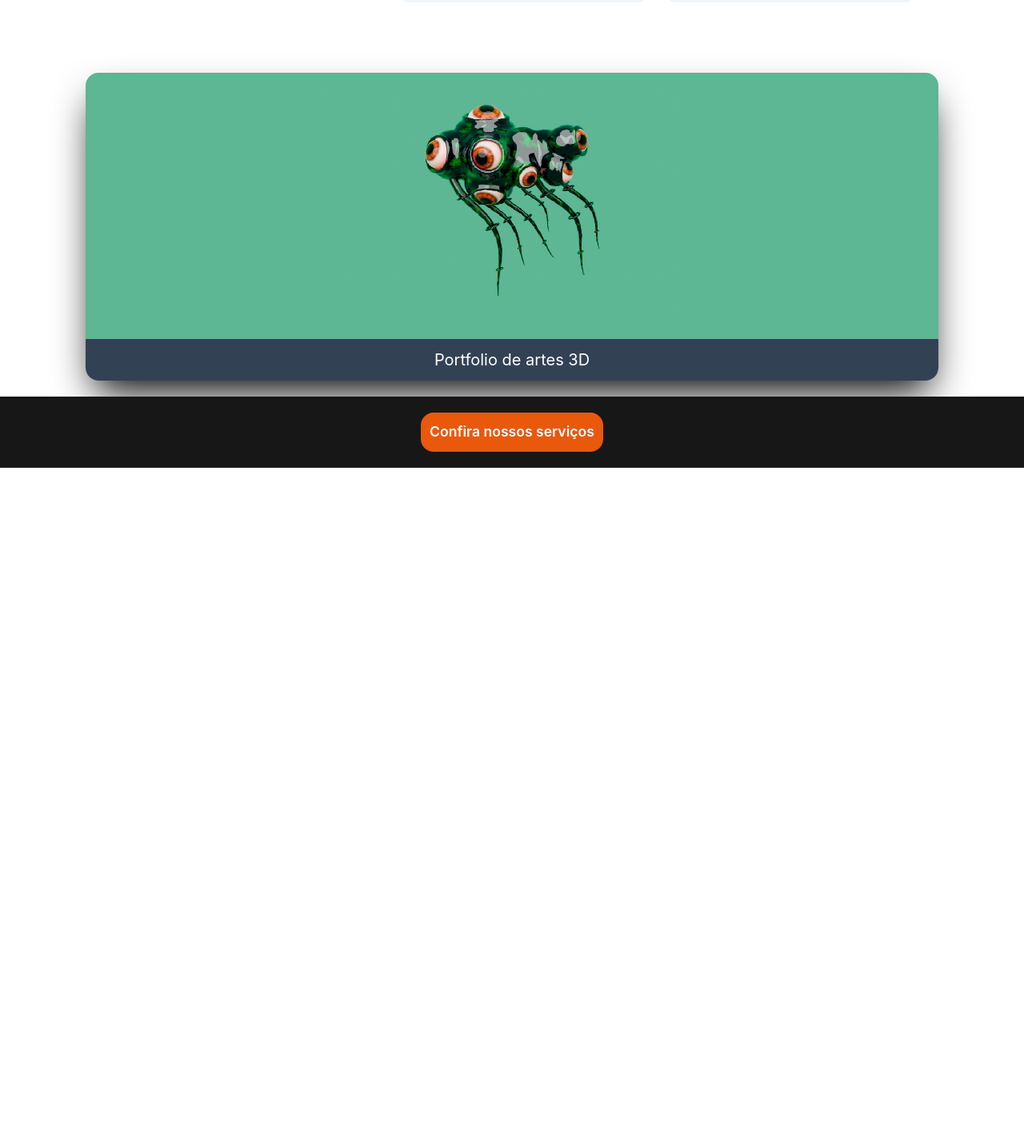
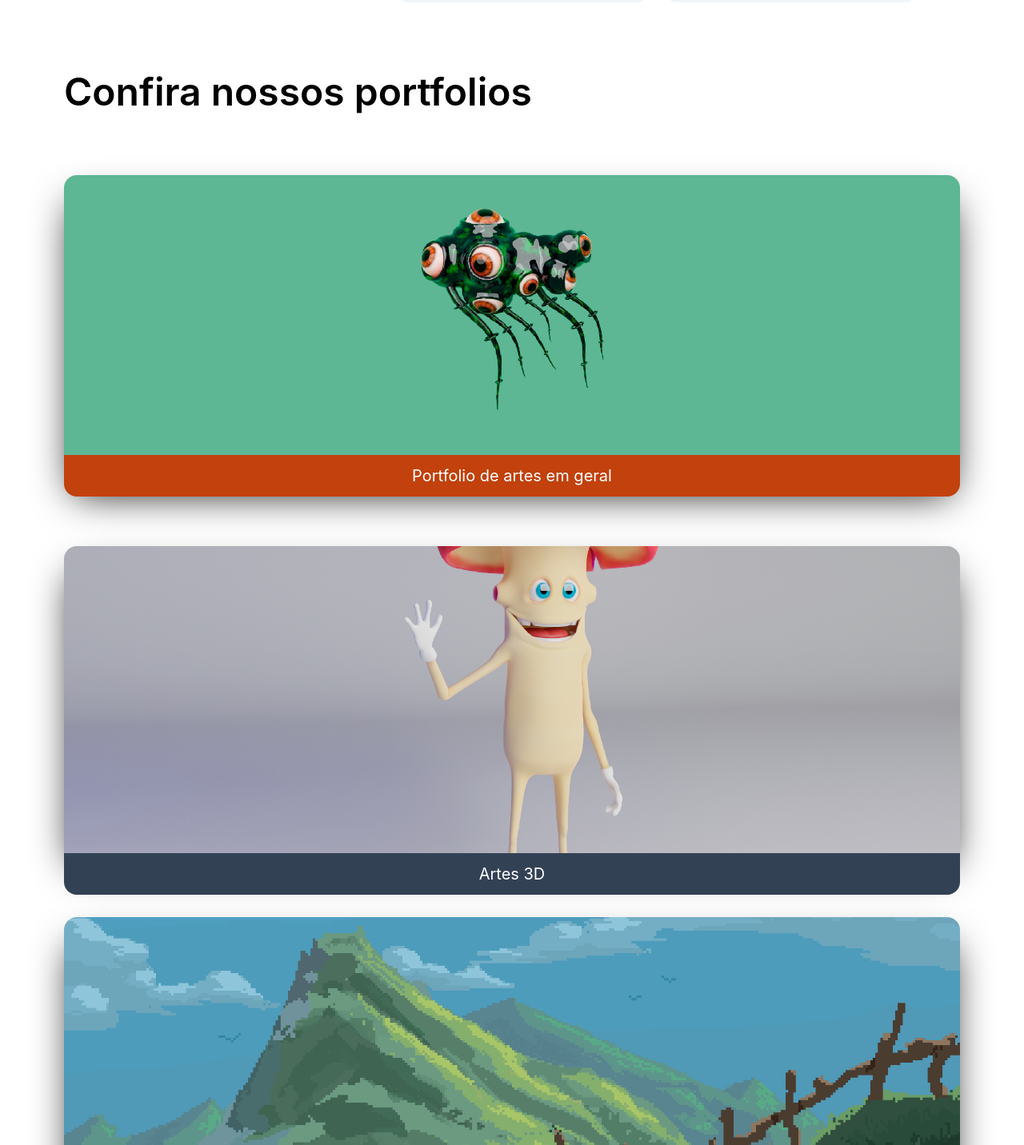
Before and after one commit to alecremer/ale-cremer-dev, a React (Create React App) app: page / in a window 1280 px wide. Shown: the part 1318-2750 px from the top of the page at 80% size. Before the commit the page ends 1903 px from the top, so only its background shows below. Built offline with nearby package versions, Linux system fonts and the light colour scheme; what tw-elements would draw is missing.

Commit message:
add portfolio cards

```diff
--- a/src/App.css
+++ b/src/App.css
@@ -25,6 +25,11 @@ html{
   100% { opacity: 1; margin-bottom: 0.5rem;}
 }
 
+@keyframes fadeinside {
+  0% { opacity: 0; margin-right: 500px;}
+  100% { opacity: 1; margin-right: 0px;}
+}
+
 .transparent{
   opacity: 0;
 }
@@ -41,6 +46,17 @@ html{
   animation-duration: 3s;
   animation-iteration-count: 1
 
+}
+
+.fade-in-side{
+  animation-name: fadeinside;
+  animation-duration: 3s;
+  animation-iteration-count: 1
+
+}
+
+.card-lg{
+  @apply w-full rounded-2xl shadow-2xl shadow-black h-96 flex flex-col ;
 }
 
 .card{
--- /dev/null
+++ b/src/components/CardViewLarge.js
@@ -0,0 +1,18 @@
+import '../App.css';
+import { useInView } from "react-intersection-observer"
+import { InView } from "react-intersection-observer";
+
+export default function CardViewLarge(props) {
+    return (
+        <InView triggerOnce={true}>
+            {/* <div className="card"> */}
+            {({ inView, ref }) => (
+                <a ref={ref} className={(inView ? "animation-1 card-lg" : "transparent")}  href={props.href}>
+                    <img className="flex-1 rounded-2xl rounded-b-none object-cover h-full" src={props.img} />
+                    <div className={props.color + " rounded-b-2xl p-3 text-white text-xl"}>{props.label}</div>
+                </a>
+            )}
+
+        </InView>
+    );
+}
--- a/src/views/HomePage.js
+++ b/src/views/HomePage.js
@@ -2,22 +2,17 @@
 import Carousel from "../components/Carousel";
 import "../App.css";
 import CardView from "../components/CardView";
+import CardViewLarge from "../components/CardViewLarge";
 import { useInView } from "react-intersection-observer"
 import { InView } from "react-intersection-observer";
-import img_1 from '../assets/images/B5_Green2.png'
-
+import img_1 from '../assets/images/B5_Green2.png';
+import img_2 from '../assets/images/mush_extended.png';
+import img_3 from '../assets/images/Flowers_mountain_blue_sky_grass_pixel.png';
+import img_4 from '../assets/images/SnowMountains.png';
 
 function HomePage() {
 
 
-	const th = 0.5;
-
-	const [card_0, inView_0] = useInView({ threshold: th });
-	const [card_1, inView_1] = useInView({ threshold: th });
-	const [card_2, inView_2] = useInView({ threshold: th });
-	const [card_3, inView_3] = useInView({ threshold: th });
-	const [card_4, inView_4] = useInView({ threshold: th });
-	const [card_5, inView_5] = useInView({ threshold: th });
 
 
 
@@ -60,17 +55,26 @@ function HomePage() {
 				</div>
 
 
-			</div>
 
-			<div className="flex justify-center xl:p-4 pt-20 ">
-				<a className=" 2xl:w-5/6 xl:w-full rounded-2xl shadow-2xl shadow-black md:h-96 flex flex-col"  href="https://www.artstation.com/alecremer">
-					<img className="flex-1 rounded-2xl rounded-b-none object-cover w-full h-full" src={img_1} />
-					<div className="bg-slate-700 rounded-b-2xl p-3 text-white text-xl">Portfolio de artes 3D</div>
-				</a>
 			</div>
 
 
-			<div className="bg-neutral-900 text-left p-5 mt-5 flex justify-center w-full">
+
+
+			<div className="grid grid-cols-1 grid-flow-row-dense gap-y-20 md:p-10 2xl:p-20">
+				<h2 className="text-left text-5xl font-semibold w-full ">Confira nossos portfolios</h2>
+
+					<CardViewLarge img={img_1} color={"bg-orange-700"} href={"https://www.artstation.com/alecremer"} label="Portfolio de artes em geral"/>
+					<CardViewLarge img={img_2} color={"bg-slate-700"} href={"https://www.artstation.com/alecremer"} label="Artes 3D"/>
+					<CardViewLarge img={img_3} color={"bg-slate-700"} href={"https://www.artstation.com/alecremer"} label="Portfolio pixel art"/>
+					<CardViewLarge img={img_4} color={"bg-slate-700"} href={"https://www.artstation.com/alecremer"} label="Portfolio de ilustrações"/>
+
+
+
+			</div>
+
+
+			<div className="bg-neutral-900 text-left p-5 mt-5 mt-44 flex justify-center w-full">
 
 
 				{/* <h2 className="bg-orange-600 text-white p-3 rounded-full font-semibold text-2xl text-center">Confira nossos serviços</h2> */}
```
